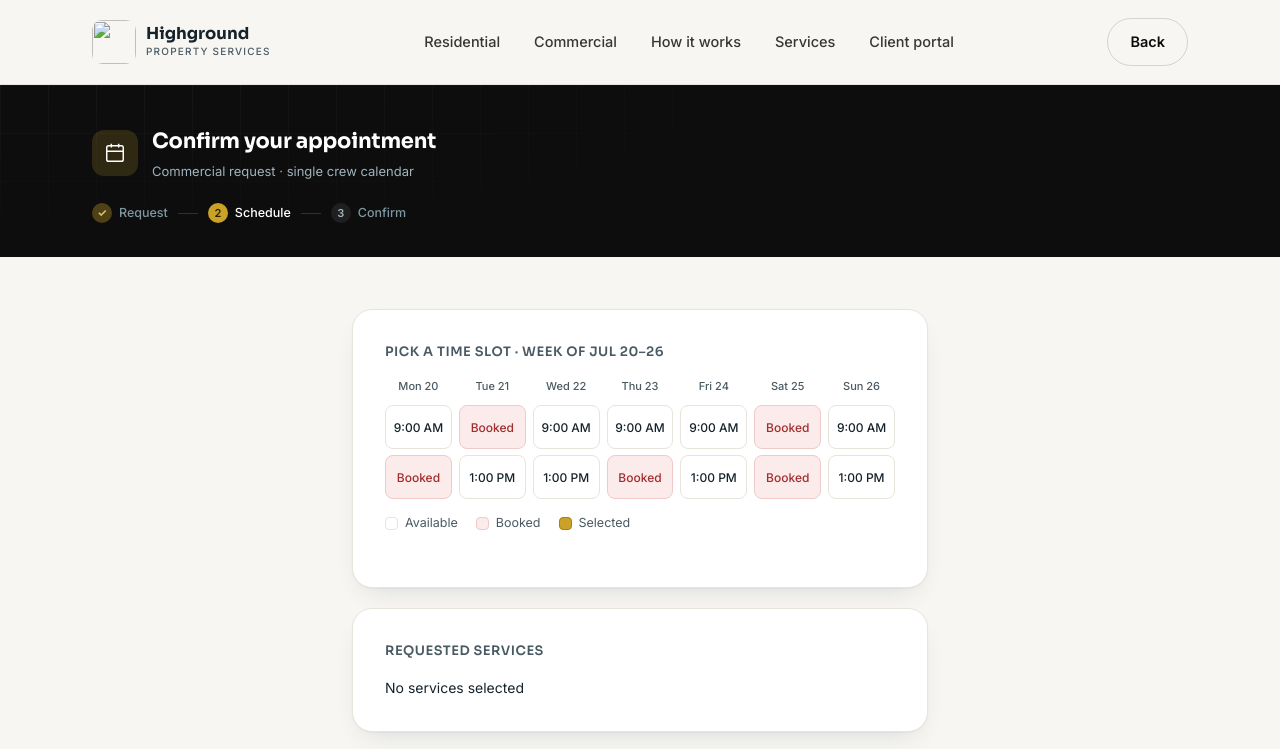
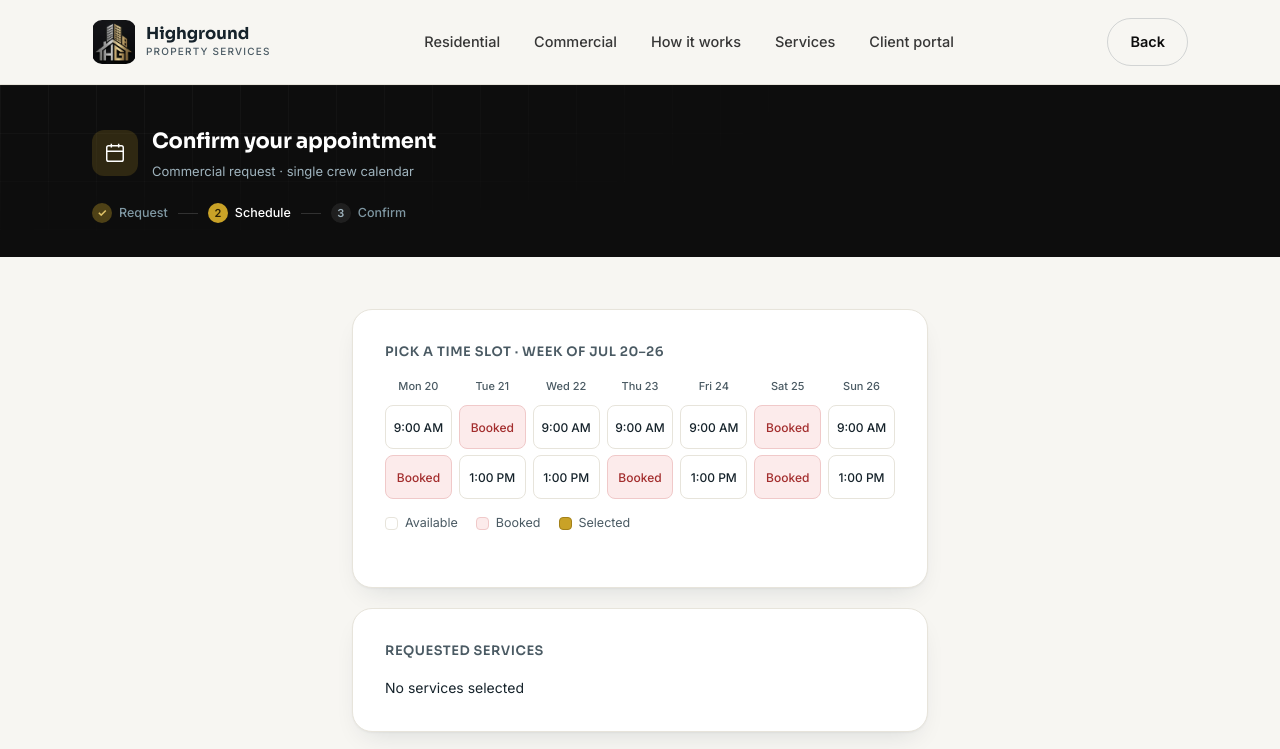
Before and after one commit to grnwolverine-hue/hgps-site, a plain HTML site: page booking-commercial.html in a window 1280 px wide. Shown: the top 749 px of the page. Drawn offline with Linux system fonts and the light colour scheme.

Commit message:
Point header logo at logo edit zoom.png

```diff
--- a/booking-commercial.html
+++ b/booking-commercial.html
@@ -15,7 +15,7 @@
 <header>
   <nav>
     <a href="index.html" class="logo">
-      <img src="logo-assets/HGPS_brand_mark_ongold.png" alt="" class="logo-mark">
+      <img src="logo-assets/logo%20edit%20zoom.png" alt="" class="logo-mark">
       <div class="logo-text">
         <div class="logo-title">Highground</div>
         <div class="logo-subtitle">Property Services</div>
```
